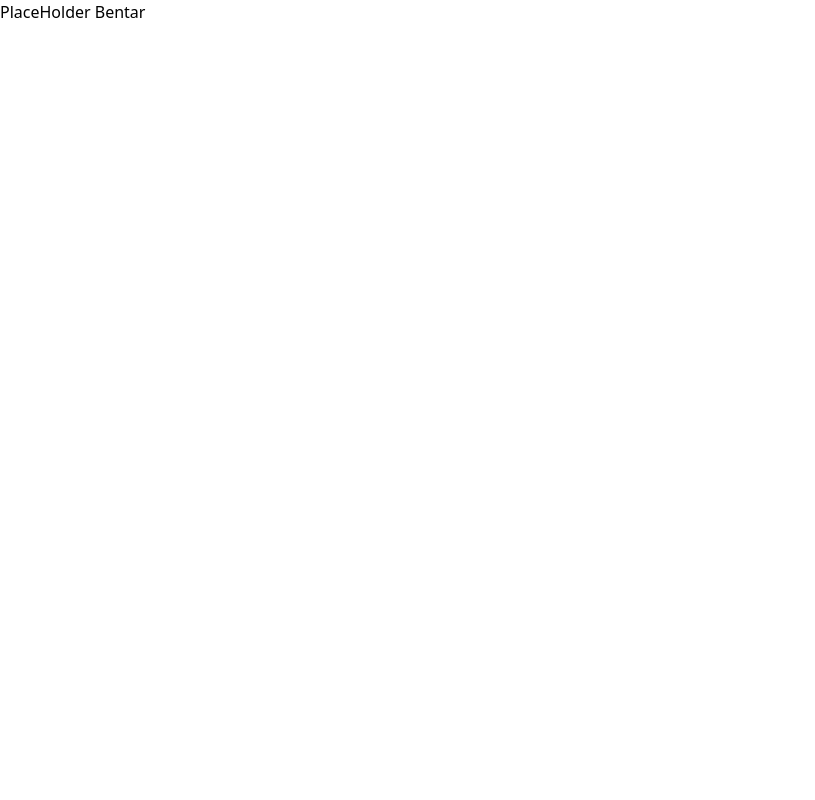
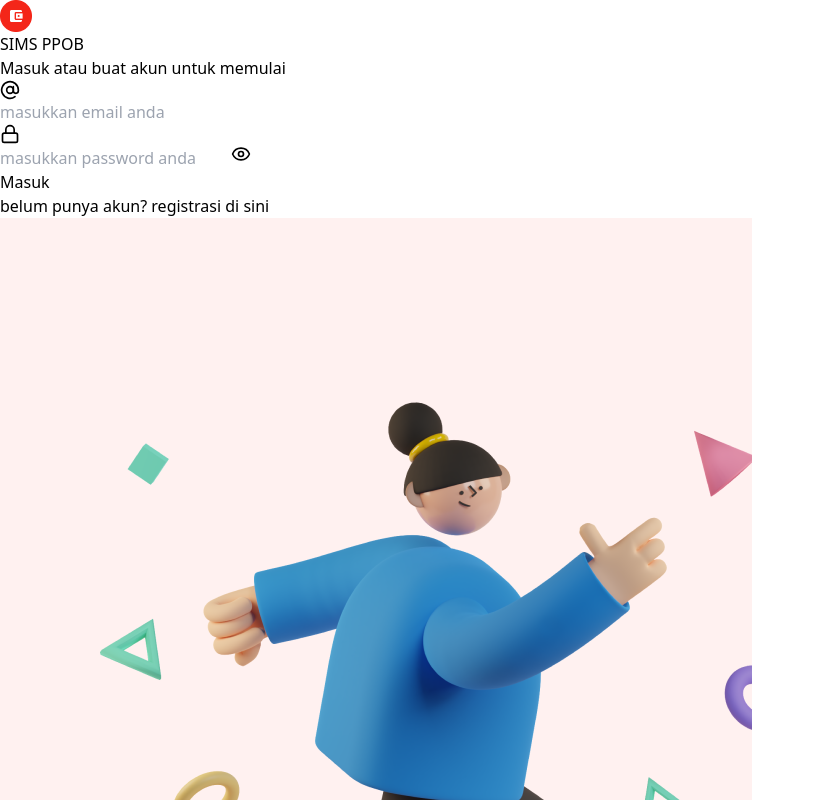
Before and after one commit to wrdnika/SIMS-PPOB-Muhamad_Andika_Wardana, a React (Vite) app: page /login in a window 1280 px wide. Shown: the top 800 px of the page, without its empty margins (0-815 px from the left). Built offline with nearby package versions, Linux system fonts and the light colour scheme; no server answers.

Commit message:
feat: slicing login

```diff
--- a/src/pages/LoginPage.jsx
+++ b/src/pages/LoginPage.jsx
@@ -1,8 +1,57 @@
+import React, { useState } from "react";
+import { Link } from "react-router-dom";
+import AuthLayout from "../components/layouts/AuthLayout";
+import InputField from "../components/common/InputField";
+
 function LoginPage() {
+  const [form, setForm] = useState({
+    email: "",
+    password: "",
+  });
+
+  const handleChange = (e) => {
+    setForm({
+      ...form,
+      [e.target.name]: e.target.value,
+    });
+  };
+
+  const handleSubmit = (e) => {
+    e.preventDefault();
+    console.log("Login data:", form);
+  };
+
   return (
-    <div className="text-center">
-      <h1 className="text-3xl font-bold">PlaceHolder Bentar</h1>
-    </div>
+    <AuthLayout title="Masuk atau buat akun untuk memulai">
+      <form onSubmit={handleSubmit} noValidate>
+        <InputField
+          id="email"
+          type="email"
+          placeholder="masukkan email anda"
+          value={form.email}
+          onChange={handleChange}
+        />
+        <InputField
+          id="password"
+          type="password"
+          placeholder="masukkan password anda"
+          value={form.password}
+          onChange={handleChange}
+        />
+        <button
+          type="submit"
+          className="w-full bg-red-500 text-white font-bold py-3 rounded-md hover:bg-red-600 transition-colors mt-4"
+        >
+          Masuk
+        </button>
+      </form>
+      <p className="text-center mt-8">
+        belum punya akun?{" "}
+        <Link to="/register" className="text-red-500 font-bold">
+          registrasi di sini
+        </Link>
+      </p>
+    </AuthLayout>
   );
 }
 
```
